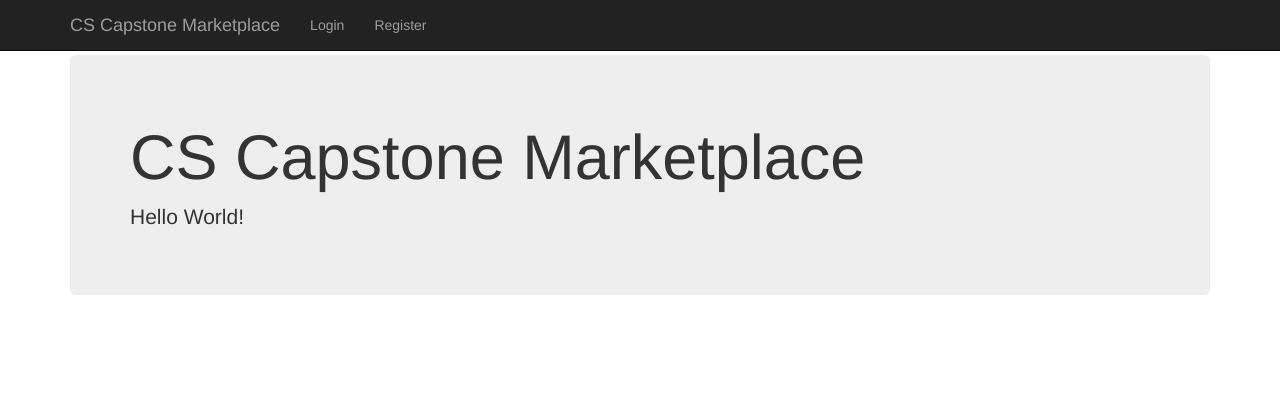
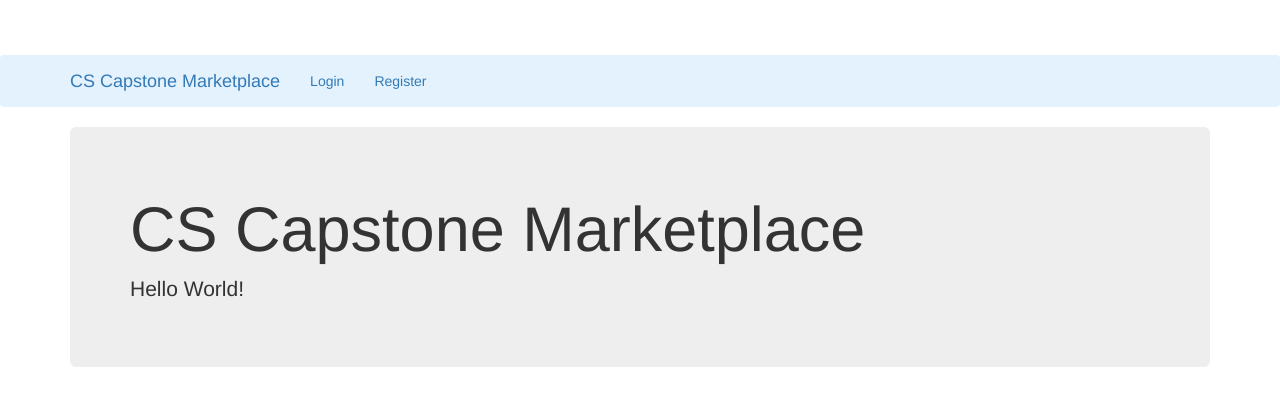
Before and after one commit to zhengwu123/pythoncapstone, a Django app: template templates/body.html in a window 1280 px wide. Shown: the top 406 px of the page. Run offline with Django 3.2, Linux system fonts and the light colour scheme; the template is opened without the code that fills it, so the values that code supplies are empty; parts of the project's set-up code (start-up, migrations or seed data) failed here and were passed over; some libraries are stand-ins or nearby versions.

Commit message:
add stuff

```diff
--- a/templates/body.html
+++ b/templates/body.html
@@ -3,7 +3,7 @@
 {% block body %}
 
 	<!-- Navbar -->
-	<nav class="navbar navbar-inverse navbar-fixed-top">
+	<nav class="navbar navbar-light" style="background-color: #e3f2fd;">
 		<div class="container">
 			<div class="navbar-header">
 				<button type="button" class="navbar-toggle collapsed" data-toggle="collapse" data-target="#navbar" aria-expanded="false" aria-controls="navbar">
@@ -17,6 +17,7 @@
 			<div id="navbar" class="navbar-collapse collapse">
 				<ul class="nav navbar-nav">
 				{% if user.is_authenticated == False %}
+					<span class="glyphicons glyphicons-keys"></span>
 					<li><a href="/login">Login</a></li>
 					<li><a href="/register">Register</a></li>
 				{% else %}
@@ -54,6 +55,7 @@
 	<div class='section container'>
 		<div class='section-container'>
 			{% for message in messages %}
+
 			<div class="alert alert-{{ message.tags }}" role="alert">{{ message }}</div>
 			{% endfor %}
 		</div>
```
Also changed, not shown: db.sqlite3.
